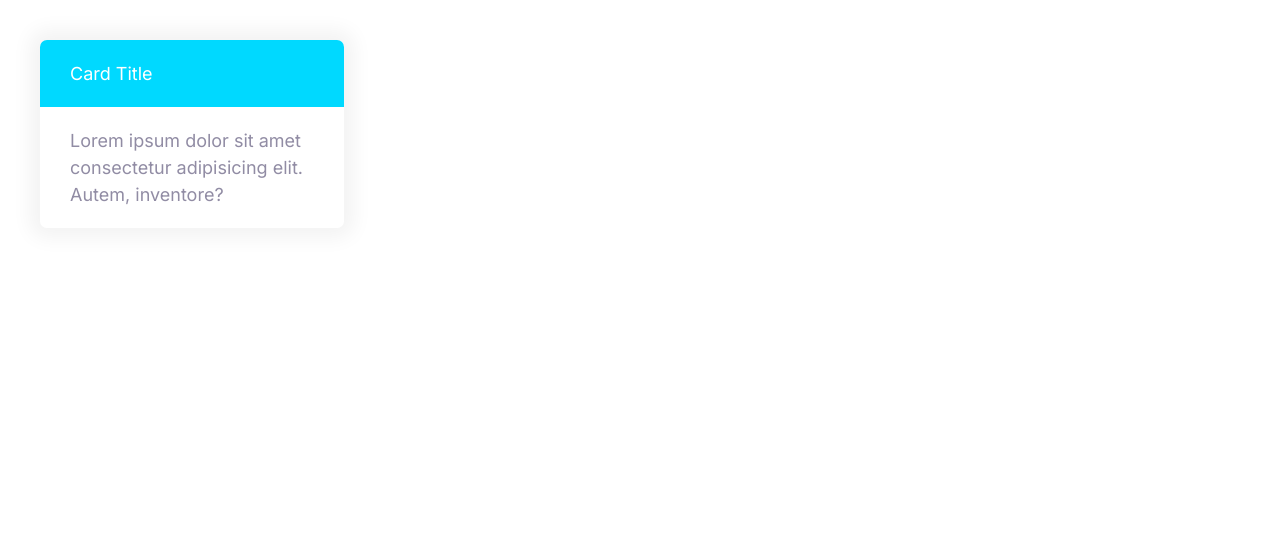
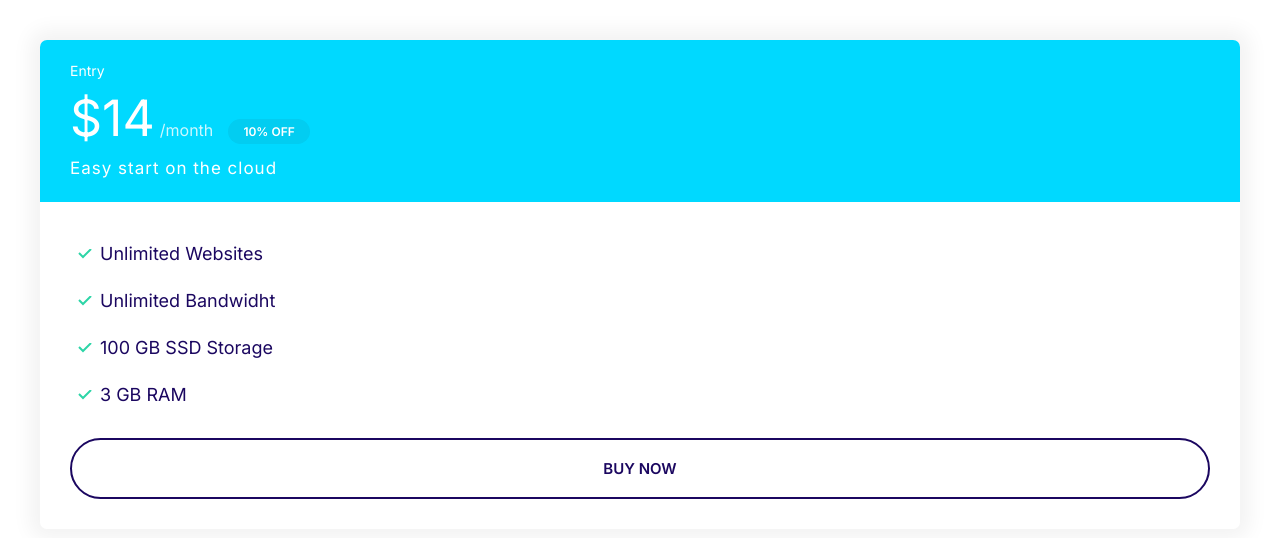
Before and after one commit to Blesseddbile/Cloud-Project-, a plain HTML site: page index.html in a window 1280 px wide. Drawn offline with Linux system fonts and the light colour scheme.

Commit message:
plan card component.

```diff
--- a/css/style.css
+++ b/css/style.css
@@ -102,6 +102,7 @@ a{
 }
 .badge--small{
     font-size: 1.6rem;
+    padding: 0.5rem 1.5rem;
 }
 
 @media screen and (min-width: 1024px) {
@@ -279,3 +280,52 @@ font-size: 1.5rem;
     background: var(--color-secondary);
     color: #fff;
 }
+
+.card--secondary .badge--secondary {
+    background: #02cdf1;
+}
+
+/* Plans */
+.plan__name{
+    color: #fff;
+    font-weight: 500;
+    margin: 0;
+    font-size: 2.4rem;
+}
+
+.plan__price{
+ font-size: 6rem;
+}
+
+.plan__billing-cycle {
+    font-size: 2.4rem;
+    font-weight: 300;
+    opacity: 0.8;
+    margin-right: 1rem;
+}
+
+.plan__description {
+    font-size: 2rem;
+    font-weight: 300;
+    letter-spacing: 1px;
+    display: block;
+}
+
+.plan .list__item {
+    margin-bottom: 2rem;
+}
+
+@media screen and (min-width: 1024px) {
+    .plan__name {
+        font-size: 1.4rem;
+    }
+    .plan__price {
+        font-size: 5rem;
+    }
+    .plan__billing-cycle {
+        font-size: 1.6rem;
+    }
+    .plan__description {
+       font-size: 1.7rem;
+    }
+}
--- a/index.html
+++ b/index.html
@@ -15,12 +15,25 @@
     <link rel="stylesheet" href="css/style.css" />
   </head>
   <body>
-    <div style="width: 30%; padding: 4rem">
-      <div class="card card--secondary">
-        <header class="card__header">Card Title</header>
-        <div class="card__body">
-          Lorem ipsum dolor sit amet consectetur adipisicing elit. Autem,
-          inventore?
+    <div style="width: 100%; padding: 4rem">
+      <div class="plan">
+        <div class="card card--secondary">
+          <header class="card__header">
+            <h3 class="plan__name">Entry</h3>
+            <span class="plan__price">$14</span>
+            <span class="plan__billing-cycle">/month</span>
+            <span class="badge badge--secondary badge--small">10% OFF</span>
+            <span class="plan__description">Easy start on the cloud</span>
+          </header>
+          <div class="card__body">
+            <ul class="list list--tick">
+              <li class="list__item">Unlimited Websites</li>
+              <li class="list__item">Unlimited Bandwidht</li>
+              <li class="list__item">100 GB SSD Storage</li>
+              <li class="list__item">3 GB RAM</li>
+            </ul>
+            <button class="btn btn--outline btn--block">BUY NOW</button>
+          </div>
         </div>
       </div>
     </div>
```
Also changed, not shown: Components/plans.html (added, +22 -0 lines).
